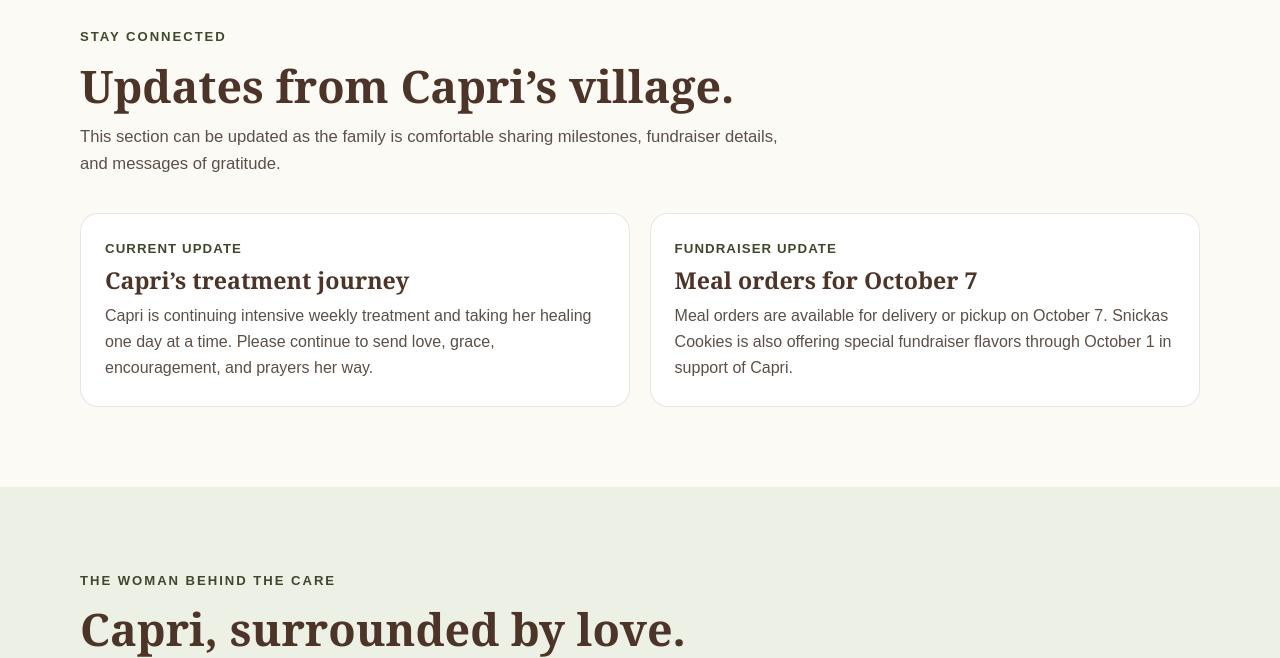
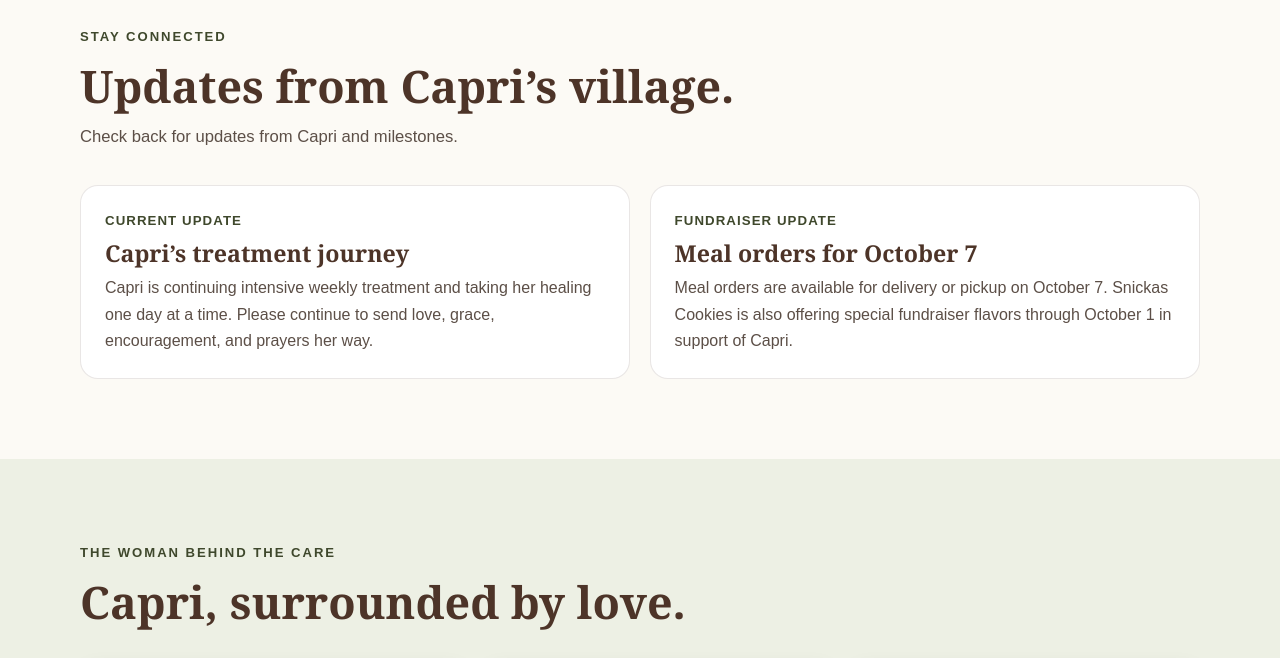
Before and after one commit to thesuitespot1/supportcapri, a plain HTML site: page index.html in a window 1280 px wide. Shown: the part 3800-4458 px from the top of the page. Drawn offline with Linux system fonts and the light colour scheme; grey boxes are pictures that could not be loaded.

Commit message:
Update index.html
Changed "This section will be"

```diff
--- a/index.html
+++ b/index.html
@@ -303,7 +303,7 @@
         <div class="section-heading">
           <span class="eyebrow">Stay connected</span>
           <h2>Updates from Capri’s village.</h2>
-          <p>This section can be updated as the family is comfortable sharing milestones, fundraiser details, and messages of gratitude.</p>
+          <p> Check back for updates from Capri and milestones. </p>
         </div>
         <div class="updates">
           <article class="update-card">
```
